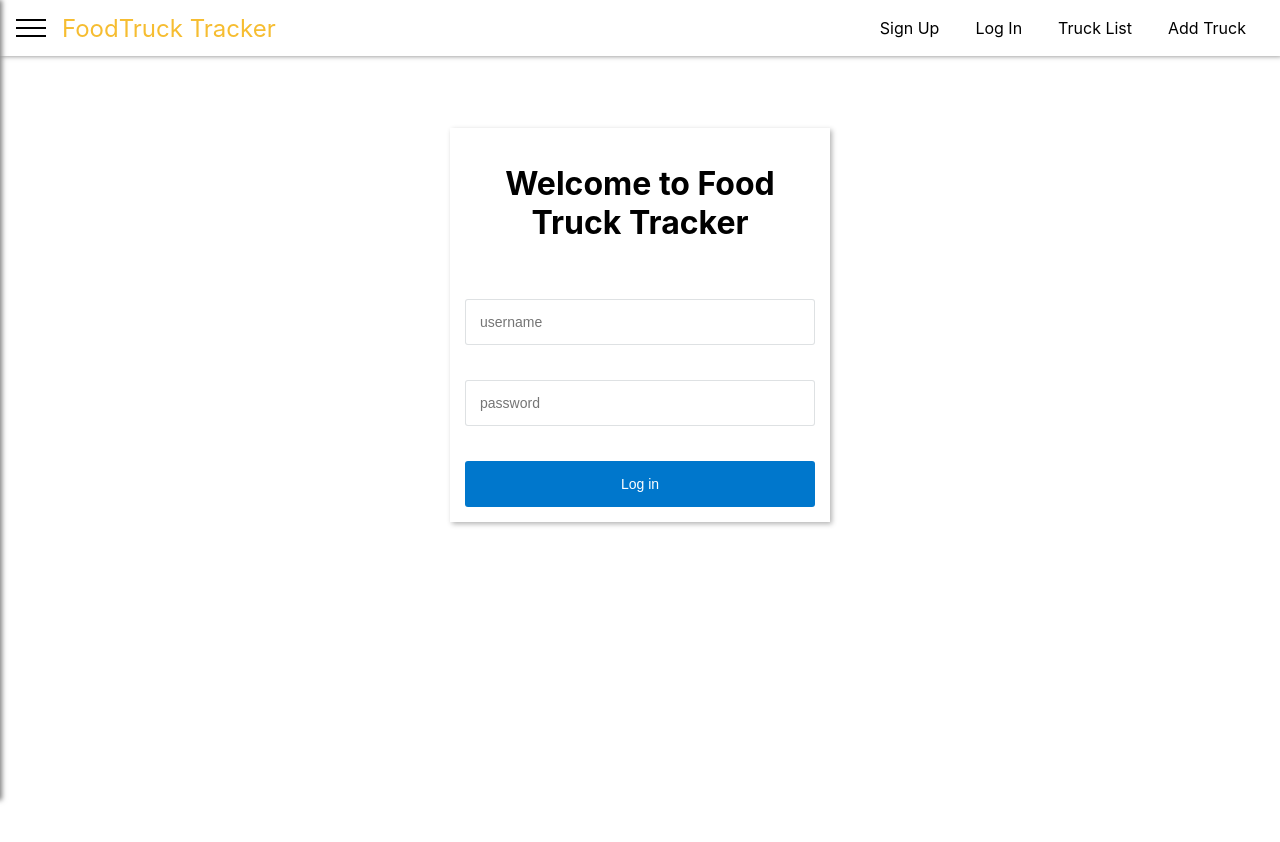
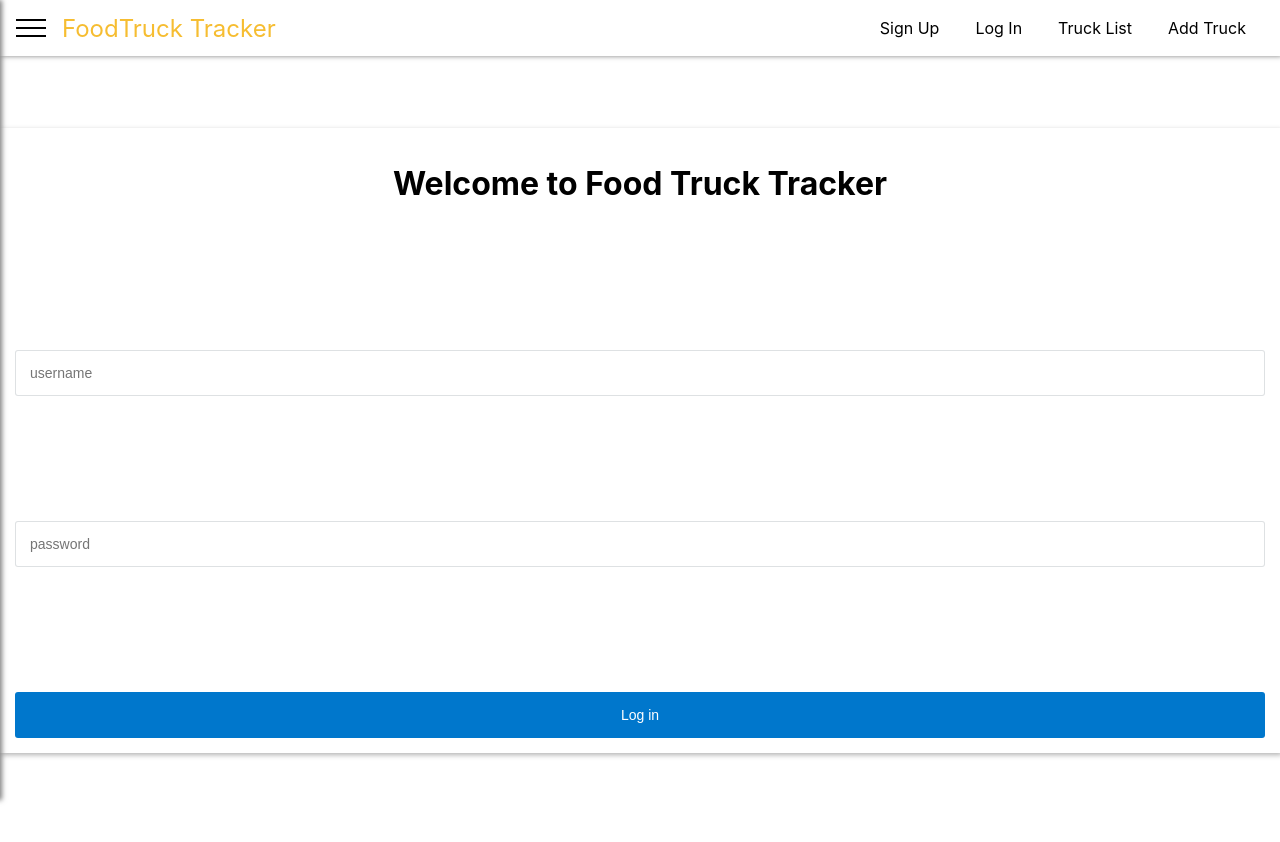
Before and after one commit to foodtruck-trackr-3/Front-End, a React (Create React App) app in the folder foodtruck-app/: page / in a window 1280 px wide. Shown: the top 842 px of the page. Before the commit the page ends 800 px from the top, so only its background shows below. Built offline with nearby package versions, Linux system fonts and the light colour scheme.

Commit message:
added style for Truck.js and AddTruck.js

```diff
--- a/foodtruck-app/src/components/AddTruck.js
+++ b/foodtruck-app/src/components/AddTruck.js
@@ -1,6 +1,47 @@
 import React, { useState } from 'react';
 import { connect } from "react-redux";
 import { postData } from '../actions';
+import styled from "styled-components";
+
+const FormGroup = styled.div`
+	width: 100%;
+	max-width: 350px;
+	padding: 15px;
+	margin: 10% auto;
+  text-align: center;
+  box-shadow: 2px 2px 5px rgba(0, 0, 0, 0.3);
+
+}
+  `;
+
+  const Button = styled.button`
+  width: 100%;
+	border: none;
+	padding: 15px;
+	font-size: 14px;
+	border-radius: 3px;
+	background-color: #0077CC;
+	color: white;
+  appearance: none;
+  margin-top: 10%;
+  &:hover {
+    background-color: #006dcc;
+  }
+  `;
+
+  const Input = styled.input`
+	box-sizing: border-box;
+	font-size: 14px;
+	padding: 15px;
+	border-radius: 3px;
+	border: none;
+	box-shadow: inset 0 0 0 1px #dee1e3;
+	width: 100%;
+	outline: none;
+  transition: all 200ms;
+  margin-top: 10%;
+
+`;
 
 const AddTruck = ({ postData }) => {
 
@@ -26,8 +67,8 @@ const AddTruck = ({ postData }) => {
 
   return (
       <div>
-        <form onSubmit={handleAddTruck}>
-          <input
+        <FormGroup onSubmit={handleAddTruck}>
+          <Input
             type="text"
             name="truckName"
             value={truck.truckName}
@@ -41,14 +82,14 @@ const AddTruck = ({ postData }) => {
             onChange={handleChanges}
             placeholder="Provide a URL to your truck photo"
           /> */}
-          <input
+          <Input
             type="text"
             name="foodType"
             value={truck.foodType}
             onChange={handleChanges}
             placeholder="Type of food"
           />
-          <input
+          <Input
             type="text"
             name="location"
             value={truck.location}
@@ -62,8 +103,8 @@ const AddTruck = ({ postData }) => {
             onChange={handleChanges}
             placeholder="Departure Time"
           /> */}
-          <button>Add Truck</button>
-        </form>
+          <Button>Add Truck</Button>
+        </FormGroup>
       </div>
   )
 }
--- a/foodtruck-app/src/components/Login.js
+++ b/foodtruck-app/src/components/Login.js
@@ -4,8 +4,6 @@ import Loader from "react-loader-spinner";
 import styled from 'styled-components';
 
 const FormGroup = styled.div`
-width: 100%;
-max-width: 350px;
 padding: 15px;
 margin: 10% auto;
 text-align: center;
--- a/foodtruck-app/src/components/Register.js
+++ b/foodtruck-app/src/components/Register.js
@@ -124,11 +124,11 @@ const Register = () => {
           value={credentials.password}
           onChange={handleChange}
         />
-        <select name="role" value={credentials.role} onChange={handleChange}>
+        <Select name="role" value={credentials.role} onChange={handleChange}>
             <option defaultValue="customer">Customer</option>
             <option value="Operator">Operator</option>
-        </select>
-        <button onClick={loading}>Sign Up</button>
+        </Select>
+        <Button onClick={loading}>Sign Up</Button>
       </form>
     </FormGroup>
   )
--- a/foodtruck-app/src/components/Truck.js
+++ b/foodtruck-app/src/components/Truck.js
@@ -1,13 +1,51 @@
 import React from 'react';
+import styled from 'styled-components';
+
+const Main = styled.div`
+  background: white;
+  padding: 25px;
+  border-radius: 0.4rem;
+  display: flex;
+  flex-direction: column;
+  box-shadow: 0 0.4rem 1.5rem DimGrey;
+  position: relative;
+  margin: 10% auto;
+  max-width: 50%;
+  @media only screen and (max-width: 550px) {
+    margin: 20%;
+  }
+  @media only screen and (max-width: 850px) {
+    margin: 20%;
+  }
+
+`;
+
+const Header = styled.div`
+  position: absolute;
+  background: #CF3E4D;
+  font-size: 22px;
+  top: 0;
+  left: 0;
+  right: 0;
+  border-radius: 0.4rem 0.4rem 0 0;
+`;
+
+const SubText = styled.div`
+  font-size: 18px;
+  padding: 20px;
+  color: gray;
+`;
+
 
 const Truck = ({trucks}) => {
     return (
         trucks.map((truck) => {
-          return <div key={truck.id}>
-              <div>{truck.truckName}</div>
-              <div>{truck.foodType}</div>
-              <div>{truck.location}</div>
-              </div>
+          return <Main key={truck.id}>
+
+              <Header>{truck.truckName}</Header>
+              <SubText>{truck.foodType}</SubText>
+              <SubText>{truck.location}</SubText>
+              </Main>
         })
     )
 }
```
Also changed, not shown: 1 other file (tests, documents, lock files or other folders).
